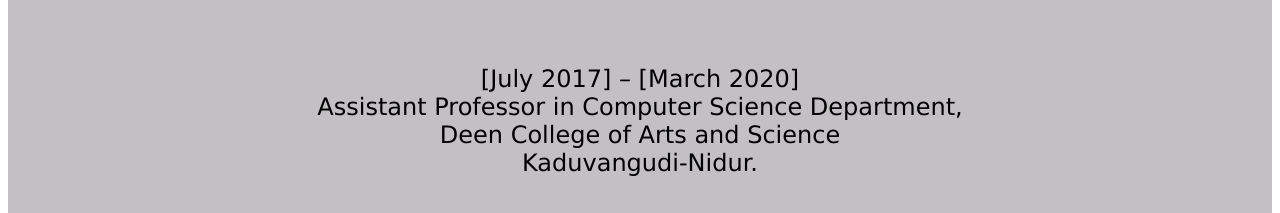
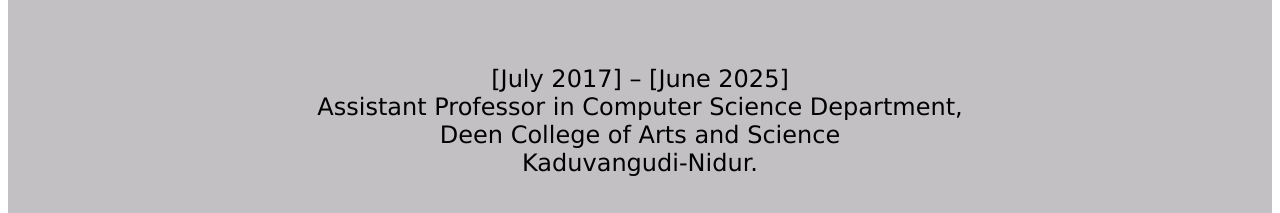
Before and after one commit to Tnsp96/sample, a plain HTML site: page index.html in a window 1280 px wide. Shown: the part 2330-2543 px from the top of the page. Drawn offline with Linux system fonts and the light colour scheme.

Commit message:
Update index.html

```diff
--- a/index.html
+++ b/index.html
@@ -351,7 +351,7 @@ Bharathidasan University.
 <tr>
 <td height="180" align="center" valign="middle" colspan="2">
 							<font face="Verdana" size="5" color="black">
-[July 2017] – [March 2020]<br>
+[July 2017] – [June 2025]<br>
 Assistant Professor in Computer Science Department,<br>
 Deen College of Arts and Science<br>
 Kaduvangudi-Nidur.
```
